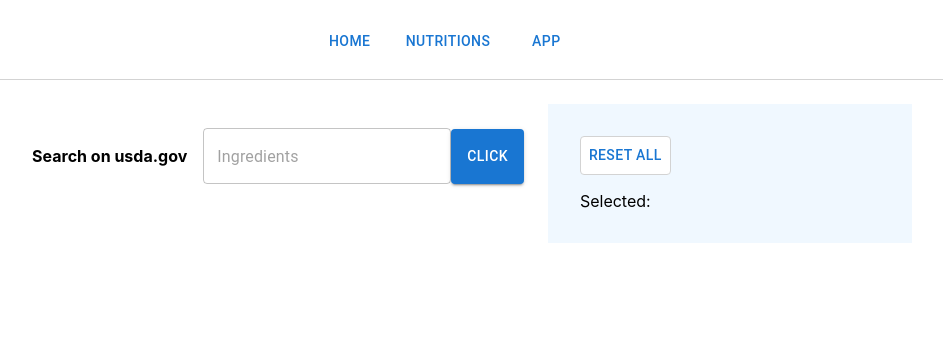
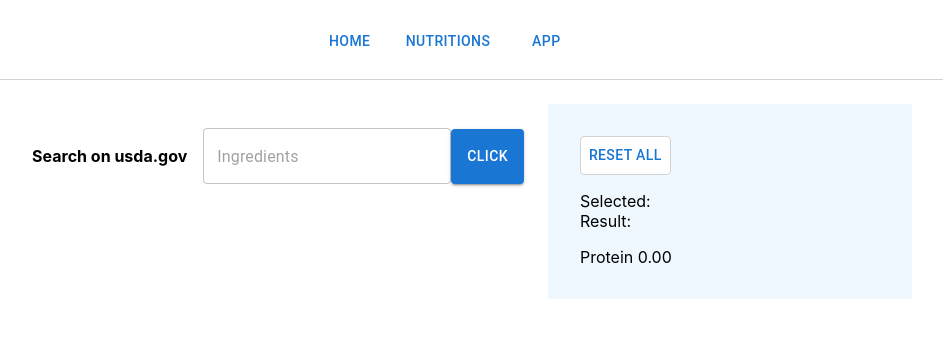
Before and after one commit to NERG-Tech/consumer-app-backend, a React (Create React App) app: page /nutritions in a window 1280 px wide. Shown: the top 338 px of the page, without its empty margins (192-1135 px from the left). Built offline with nearby package versions, Linux system fonts and the light colour scheme.

Commit message:
feat: protein value added

```diff
--- a/src/components/Accordian.tsx
+++ b/src/components/Accordian.tsx
@@ -12,6 +12,7 @@ export interface Props {
     foodCategory: string;
     allHighlightFields: string;
     additionalDescriptions: string;
+    foodNutrients: Array<Array<any>>;
   };
 }
 
@@ -20,8 +21,6 @@ const Accordian = (props: Props) => {
 
   const [show, setShow] = useState(false);
   const [quantity, setQuantity] = useState<number>(1);
-
-  console.log(show);
 
   return (
     <Box sx={{ cursor: "pointer" }}>
@@ -65,6 +64,7 @@ const Accordian = (props: Props) => {
                   name: props.food.foodCategory,
                   description: props.food.description,
                   quantity: 1,
+                  foodNutrients: props.food.foodNutrients,
                 })
               )
             }
--- a/src/components/Nutritions.tsx
+++ b/src/components/Nutritions.tsx
@@ -1,4 +1,4 @@
-import { useState } from "react";
+import { useState, useEffect } from "react";
 import axios from "axios";
 import { Button, Box, TextField } from "@mui/material";
 import Accordian from "./Accordian";
@@ -9,6 +9,10 @@ import { useAppDispatch } from "../store/store";
 const Nutritions = () => {
   const dispatch = useAppDispatch();
   const cart = useAppSelector((state) => state.cart.cart);
+
+  // Console Cart
+  console.log("cart", cart);
+
   const [data, setData] = useState();
   const [foods, setFoods] = useState<
     Array<{
@@ -53,6 +57,18 @@ const Nutritions = () => {
 
   console.log("data", data);
   console.log("foods", foods);
+
+  const [protein, setProtein] = useState(0);
+
+  useEffect(() => {
+    let pro = 0;
+    cart.map((cart) => {
+      // console.log("foodNutrientId ", cart.foodNutrients[0].foodNutrientId);
+      pro += cart.foodNutrients[0].value * cart.quantity;
+    });
+    console.log(pro);
+    setProtein(pro);
+  }, [cart]);
 
   return (
     <Box>
@@ -121,6 +137,9 @@ const Nutritions = () => {
                 );
               })}
             </Box>
+            <Box>
+              Result: <Box sx={{ pt: 2 }}>Protein {protein.toFixed(2)}</Box>
+            </Box>
           </Box>
         </Box>
       )}
--- a/src/store/features/foodSlice.ts
+++ b/src/store/features/foodSlice.ts
@@ -1,9 +1,18 @@
 import { createSlice, PayloadAction } from "@reduxjs/toolkit";
 
+// type arrayType = {
+//   foodNutrientId: number;
+// };
 export interface Food {
   name: string;
   description: string;
   quantity: number;
+  foodNutrients: Array<{
+    foodNutrientId: string;
+    nutrientName: string;
+    unitName: string;
+    value: number;
+  }>;
 }
 
 interface CartState {
@@ -24,12 +33,12 @@ export const FoodSlice = createSlice({
         name: string;
         description: string;
         quantity: number;
+        foodNutrients: Array<any>;
       }>
     ) => {
       let objIndex = state.cart.findIndex(
-        (obj) => obj.name == action.payload.name
+        (obj) => obj.name === action.payload.name
       );
-      console.log("objIndex", objIndex);
 
       if (objIndex > -1) {
         let oldQuantity = state.cart[objIndex].quantity;
@@ -37,12 +46,14 @@ export const FoodSlice = createSlice({
           name: action.payload.name,
           description: action.payload.description,
           quantity: oldQuantity + action.payload.quantity,
+          foodNutrients: action.payload.foodNutrients,
         });
       } else {
         state.cart.push({
           name: action.payload.name,
           description: action.payload.description,
           quantity: action.payload.quantity,
+          foodNutrients: action.payload.foodNutrients,
         });
       }
     },
```
